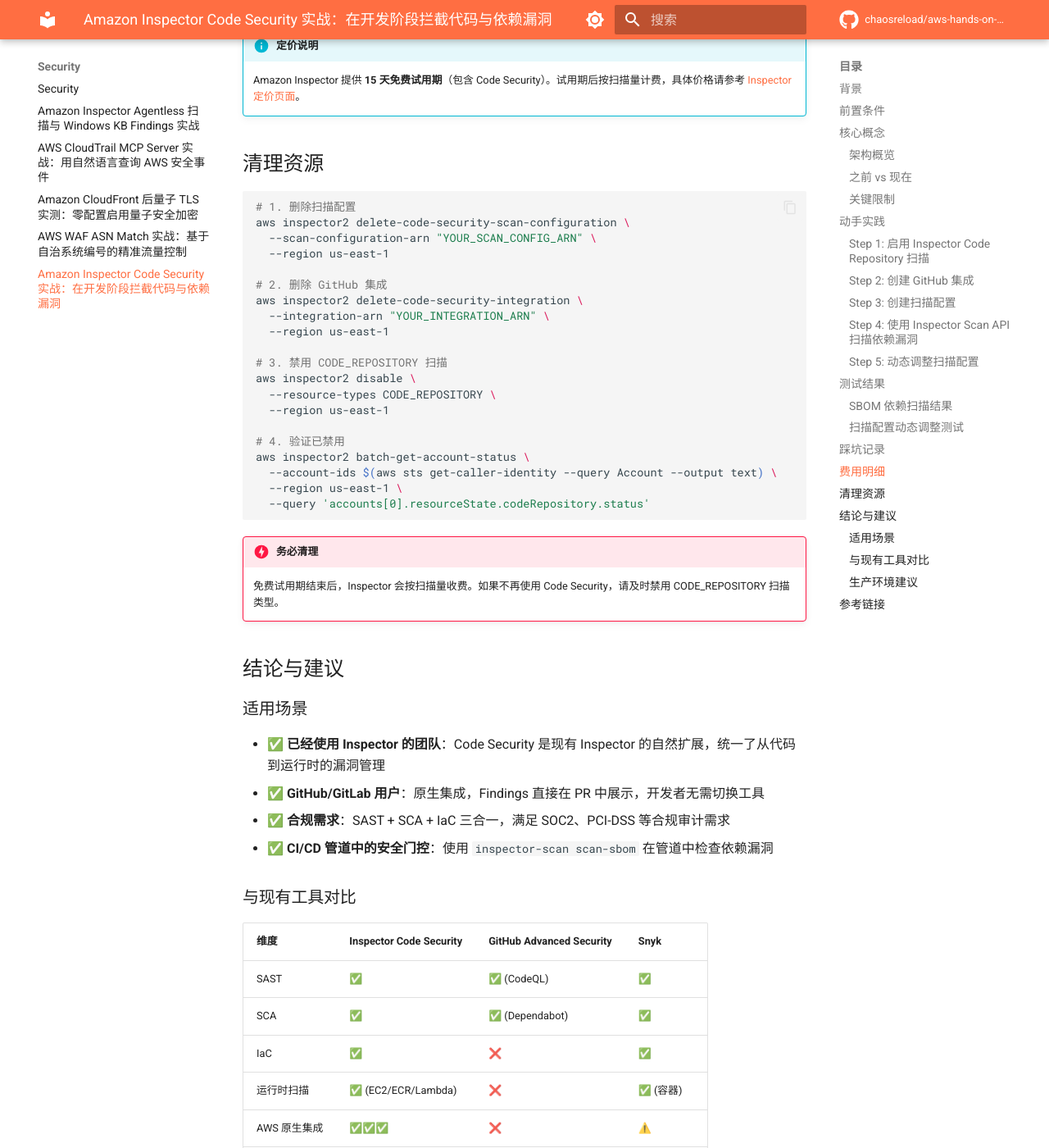
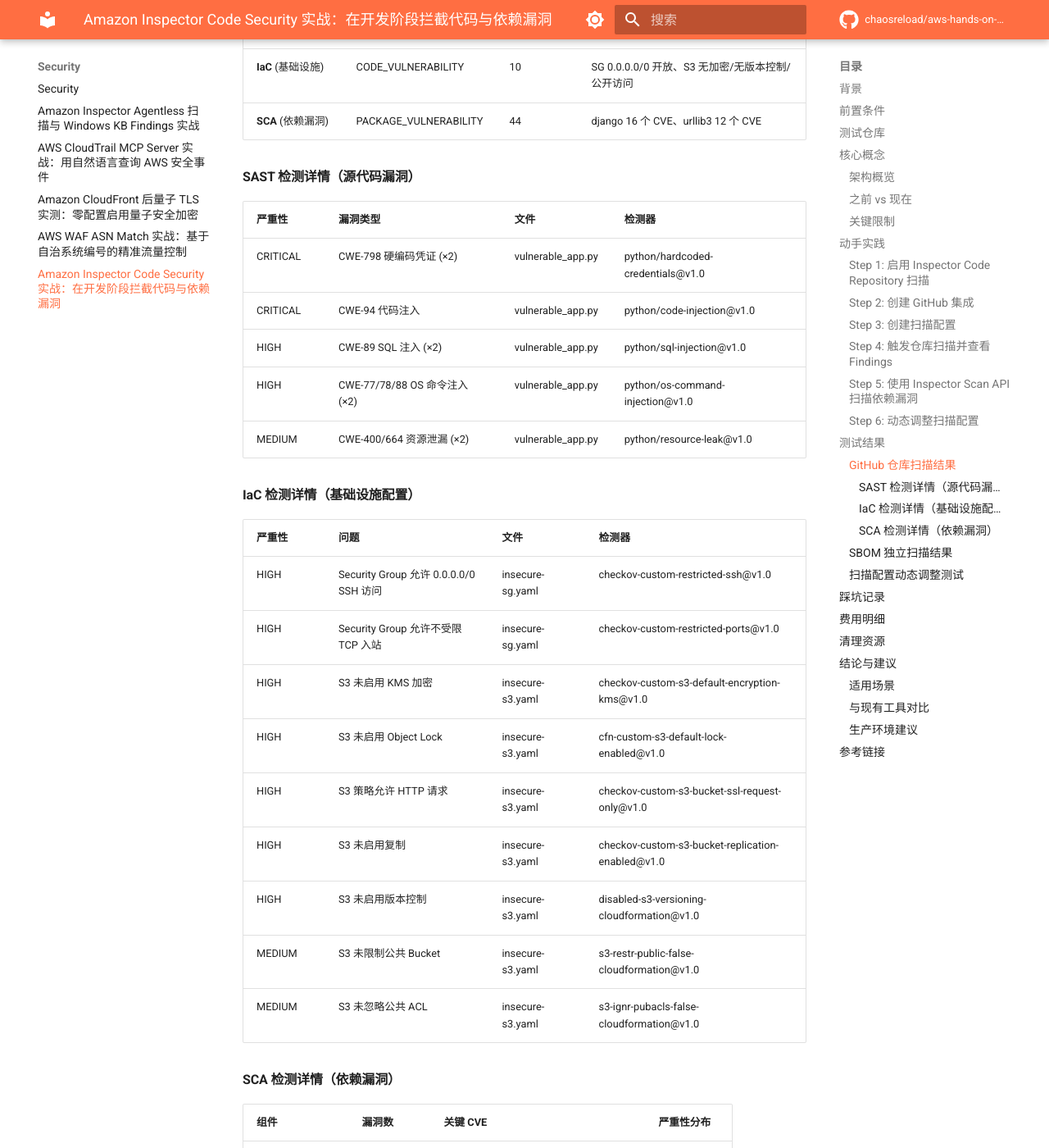
Before and after one commit to chaosreload/aws-hands-on-lab, an MkDocs documentation site: the page built from docs/security/inspector-code-security.md, in a window 1280 px wide and 1400 px high, scrolled down 8957 px. Shown: the whole window at 82% size. Built offline with MkDocs 1.6.1 and Material for MkDocs 9.7.7, drawn with Linux system fonts in a browser that asks for light colours; comment, search, counter and statistics services are not loaded; some of the changed text lies outside the part shown.

Commit message:
feat: add GitHub repo scan results to Inspector Code Security article
- Add test repo section (chaosreload/inspector-test-repo)
- Add Step 4: trigger repo scan + view findings
- Add full SAST/IaC/SCA scan results (62 findings)
- Clarify SBOM scan is independent of GitHub integration
- Fix OAuth limitation description

````diff
--- a/docs/security/inspector-code-security.md
+++ b/docs/security/inspector-code-security.md
@@ -17,13 +17,31 @@
 - **SCA**（Software Composition Analysis）：检测第三方依赖中的已知 CVE
 - **IaC**（Infrastructure as Code）：验证 CloudFormation、Terraform 等基础设施模板的安全配置
 
-本文通过实际操作，演示 Inspector Code Security 的完整设置流程、CLI 操作、以及使用 `inspector-scan` API 进行依赖漏洞扫描。
+本文通过实际操作，演示 Inspector Code Security 的完整设置流程：创建包含已知漏洞的测试仓库、集成 GitHub、触发 SAST/SCA/IaC 三合一扫描、以及使用 `inspector-scan` API 进行独立依赖漏洞扫描。
 
 ## 前置条件
 
 - AWS 账号（需要 `inspector2:*` 和 `inspector-scan:*` 权限）
 - AWS CLI v2 已配置
 - GitHub 或 GitLab 账号（用于代码仓库集成）
+
+## 测试仓库
+
+本文使用一个包含已知漏洞的测试仓库进行验证：[chaosreload/inspector-test-repo](https://github.com/chaosreload/inspector-test-repo)
+
+```
+inspector-test-repo/
+├── app/
+│   ├── vulnerable_app.py      # SQL 注入、硬编码凭证、命令注入
+│   └── requirements.txt       # 有已知 CVE 的依赖（django@2.0、flask@1.0 等）
+├── infra/
+│   ├── insecure-sg.yaml       # 0.0.0.0/0 入站规则的 Security Group
+│   └── insecure-s3.yaml       # 无加密、公开访问的 S3 Bucket
+└── README.md
+```
+
+!!! warning "仅供测试"
+    该仓库包含故意植入的安全漏洞，请勿在生产环境使用任何代码。
 
 ## 核心概念
 
@@ -65,7 +83,7 @@
 - **Region 支持**：仅 10 个 Region（见下表）
 - **SCM 平台**：仅支持 GitHub（github.com）和 GitLab Self-Managed
 - **每账户一个默认扫描配置**：使用 `projectSelectionScope=ALL` 时，只能创建一个配置
-- **GitHub 集成需要浏览器 OAuth**：无法纯 CLI 完成
+- **GitHub 集成需要浏览器 OAuth**：CLI 可创建集成并获取授权 URL，但 OAuth 授权步骤必须在浏览器完成。推荐通过 Console 完成全流程
 
 **支持的 Region**：
 
@@ -187,7 +205,71 @@
 ]
 ```
 
-### Step 4: 使用 Inspector Scan API 扫描依赖漏洞
+### Step 4: 触发仓库扫描并查看 Findings
+
+GitHub 集成完成且扫描配置关联后，可以手动触发扫描：
+
+```bash
+# 查看已关联的仓库项目 ID
+aws inspector2 list-code-security-scan-configuration-associations \
+  --scan-configuration-arn "YOUR_SCAN_CONFIG_ARN" \
+  --region us-east-1
+```
+
+输出：
+```json
+{
+    "associations": [
+        {
+            "resource": {
+                "projectId": "project-66594973-ce57-42e7-90d4-a0c317f05c5c"
+            }
+        }
+    ]
+}
+```
+
+```bash
+# 手动触发扫描
+aws inspector2 start-code-security-scan \
+  --resource "projectId=project-66594973-ce57-42e7-90d4-a0c317f05c5c" \
+  --region us-east-1
+```
+
+输出：
+```json
+{
+    "scanId": "4691197b-4608-40aa-95e2-e66e818e87c0",
+    "status": "IN_PROGRESS"
+}
+```
+
+```bash
+# 查看扫描状态（约 40 秒完成）
+aws inspector2 get-code-security-scan \
+  --resource "projectId=project-66594973-ce57-42e7-90d4-a0c317f05c5c" \
+  --scan-id "4691197b-4608-40aa-95e2-e66e818e87c0" \
+  --region us-east-1
+```
+
+输出：
+```json
+{
+    "scanId": "4691197b-4608-40aa-95e2-e66e818e87c0",
+    "status": "SUCCESSFUL",
+    "lastCommitId": "2bade059fe9bc13a60bece9fb060f08e130b7e00"
+}
+```
+
+```bash
+# 查看扫描发现的 Findings
+aws inspector2 list-findings \
+  --region us-east-1 \
+  --query 'findings[].{Type:type,Severity:severity,Title:title}' \
+  --output table
+```
+
+### Step 5: 使用 Inspector Scan API 扫描依赖漏洞
 
 即使不设置 GitHub 集成，你也可以使用 `inspector-scan` API 对项目依赖进行即时扫描。这对 CI/CD 管道特别有用。
 
@@ -253,7 +335,7 @@
   --output table
 ```
 
-### Step 5: 动态调整扫描配置
+### Step 6: 动态调整扫描配置
 
 ```bash
 # 仅启用 SAST（关闭 SCA 和 IaC）
@@ -279,9 +361,68 @@
 
 ## 测试结果
 
-### SBOM 依赖扫描结果
+### GitHub 仓库扫描结果
 
-对 6 个常用开源库的旧版本进行扫描，共发现 **39 个漏洞**：
+对 [chaosreload/inspector-test-repo](https://github.com/chaosreload/inspector-test-repo) 触发全量扫描（SAST + SCA + IaC），约 42 秒完成，共发现 **62 个 Findings**：
+
+**按严重性分布**：
+
+| 严重性 | 数量 | 占比 |
+|--------|------|------|
+| Critical | 9 | 14.5% |
+| High | 28 | 45.2% |
+| Medium | 25 | 40.3% |
+| **总计** | **62** | 100% |
+
+**按扫描类型分布**：
+
+| 扫描类型 | Finding 类型 | 数量 | 示例 |
+|---------|-------------|------|------|
+| **SAST** (源码漏洞) | CODE_VULNERABILITY | 8 | SQL 注入、硬编码凭证、命令注入、资源泄漏 |
+| **IaC** (基础设施) | CODE_VULNERABILITY | 10 | SG 0.0.0.0/0 开放、S3 无加密/无版本控制/公开访问 |
+| **SCA** (依赖漏洞) | PACKAGE_VULNERABILITY | 44 | django 16 个 CVE、urllib3 12 个 CVE |
+
+#### SAST 检测详情（源代码漏洞）
+
+| 严重性 | 漏洞类型 | 文件 | 检测器 |
+|--------|---------|------|--------|
+| CRITICAL | CWE-798 硬编码凭证 (×2) | vulnerable_app.py | python/hardcoded-credentials@v1.0 |
+| CRITICAL | CWE-94 代码注入 | vulnerable_app.py | python/code-injection@v1.0 |
+| HIGH | CWE-89 SQL 注入 (×2) | vulnerable_app.py | python/sql-injection@v1.0 |
+| HIGH | CWE-77/78/88 OS 命令注入 (×2) | vulnerable_app.py | python/os-command-injection@v1.0 |
+| MEDIUM | CWE-400/664 资源泄漏 (×2) | vulnerable_app.py | python/resource-leak@v1.0 |
+
+#### IaC 检测详情（基础设施配置）
+
+| 严重性 | 问题 | 文件 | 检测器 |
+|--------|------|------|--------|
+| HIGH | Security Group 允许 0.0.0.0/0 SSH 访问 | insecure-sg.yaml | checkov-custom-restricted-ssh@v1.0 |
+| HIGH | Security Group 允许不受限 TCP 入站 | insecure-sg.yaml | checkov-custom-restricted-ports@v1.0 |
+| HIGH | S3 未启用 KMS 加密 | insecure-s3.yaml | checkov-custom-s3-default-encryption-kms@v1.0 |
+| HIGH | S3 未启用 Object Lock | insecure-s3.yaml | cfn-custom-s3-default-lock-enabled@v1.0 |
+| HIGH | S3 策略允许 HTTP 请求 | insecure-s3.yaml | checkov-custom-s3-bucket-ssl-request-only@v1.0 |
+| HIGH | S3 未启用复制 | insecure-s3.yaml | checkov-custom-s3-bucket-replication-enabled@v1.0 |
+| HIGH | S3 未启用版本控制 | insecure-s3.yaml | disabled-s3-versioning-cloudformation@v1.0 |
+| MEDIUM | S3 未限制公共 Bucket | insecure-s3.yaml | s3-restr-public-false-cloudformation@v1.0 |
+| MEDIUM | S3 未忽略公共 ACL | insecure-s3.yaml | s3-ignr-pubacls-false-cloudformation@v1.0 |
+
+#### SCA 检测详情（依赖漏洞）
+
+| 组件 | 漏洞数 | 关键 CVE | 严重性分布 |
+|------|--------|---------|-----------|
+| django@2.0 | 16 | CVE-2019-19844 (Critical, 密码重置) | 2C / 6H / 8M |
+| urllib3@1.24.1 | 12 | CVE-2021-33503 (High, DoS) | 5H / 7M |
+| jinja2@2.10 | 6 | CVE-2024-56326 (High, 沙箱逃逸) | 3H / 3M |
+| requests@2.19.0 | 5 | CVE-2018-18074 (High, 凭证泄露) | 2H / 3M |
+| pyyaml@5.1 | 3 | CVE-2020-14343 (Critical, 任意代码执行) | 3C |
+| flask@1.0 | 2 | CVE-2023-30861 (High, Session 泄露) | 1H / 1M |
+
+!!! tip "Log4Shell 与 SBOM 扫描"
+    GitHub 仓库中的 `requirements.txt` 不包含 Java 依赖。如需检测 Log4Shell (CVE-2021-44228) 等跨语言漏洞，可使用 `inspector-scan scan-sbom` API 提交 CycloneDX 格式的 SBOM（见 Step 5）。
+
+### SBOM 独立扫描结果
+
+使用 `inspector-scan scan-sbom` API 对 6 个常用开源库的旧版本进行独立扫描（不依赖 GitHub 集成），共发现 **39 个漏洞**：
 
 **按严重性分布**：
 
````
